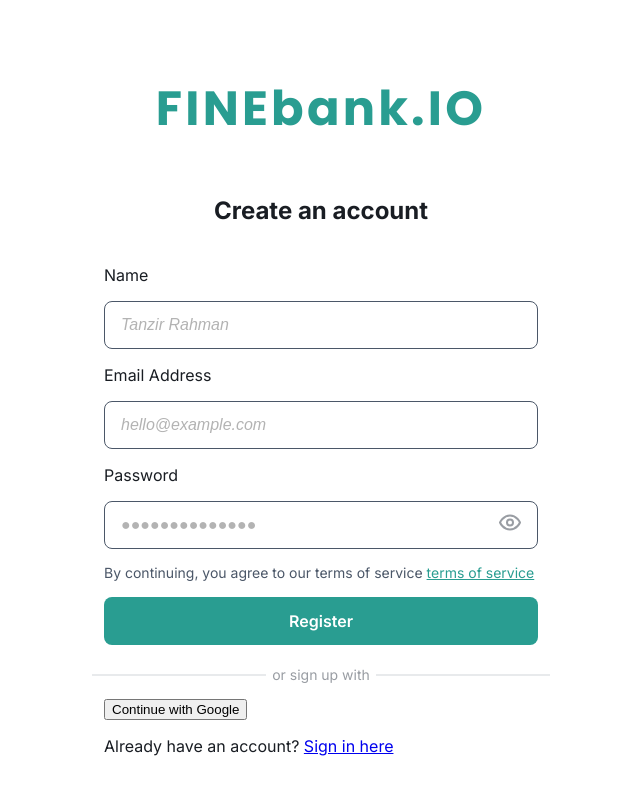
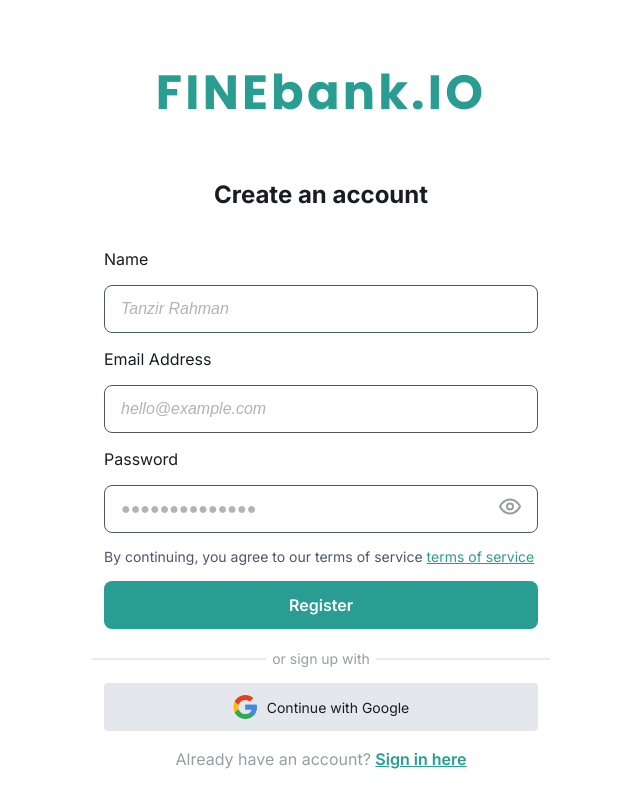
Before and after one commit to Matheuskocotem/FINEbank.IO, a Vue app: page /register in a window 1280 px wide. Shown: the top 808 px of the page, without its empty margins (319-959 px from the left). Built offline with nearby package versions, Linux system fonts and the light colour scheme.

Commit message:
Register ok style

```diff
--- a/src/views/auth/Register.vue
+++ b/src/views/auth/Register.vue
@@ -80,13 +80,18 @@
           or sign up with
         </p>
 
-        <button type="button" class="google-sognup">
+        <button type="button" class="google-signup">
+          <img
+          src="../img/Group.svg"
+          alt="Google Logo"
+          class="google-logo"
+          />
           Continue with Google
         </button>
 
-        <p class="text-base">
+        <p class="text-sign">
           Already have an account?
-          <router-link to="/login">Sign in here</router-link>
+          <router-link to="/login" class="sign-in-here-route">Sign in here</router-link>
         </p>
       </form>
     </section>
@@ -293,11 +298,63 @@ input::placeholder {
 }
 
 .or-sign::before {
-  left: -12px; /* Desloca mais para a esquerda */
+  left: -12px;
 }
 
 .or-sign::after {
-  right: -12px; /* Desloca mais para a direita */
+  right: -12px;
 }
 
+.google-signup {
+  display: flex;
+  align-items: center;
+  justify-content: center;
+  gap: 10px;
+  width: 100%;
+  height: 48px;
+  padding: 12px 16px;
+  background-color: var(--Gray-04, #E4E7EB);
+  border-radius: 4px;
+  font-family: 'Inter', sans-serif;
+  font-weight: 500;
+  font-size: 14px;
+  cursor: pointer;
+  transition: all 0.3s ease;
+  color: var(--Black, #191d23);
+  border: none;
+}
+
+.google-signup:hover {
+  background-color: #d1d5db;
+}
+
+.google-logo {
+  width: 24px;
+  height: 24px;
+  flex-shrink: 0;
+}
+
+.text-sign{
+  overflow: hidden;
+  color: var(--Gray-01, #999DA3);
+  text-align: center;
+  text-overflow: ellipsis;
+  white-space: nowrap;
+  font-family: Inter;
+  font-size: 16px;
+  font-style: normal;
+  font-weight: 400;
+  line-height: 24px;
+}
+
+.sign-in-here-route{
+  color: var(--Primary-color, #299D91);
+font-family: Inter;
+font-size: 16px;
+font-style: normal;
+font-weight: 600;
+line-height: 24px;
+}
+
+
 </style>
```
Also changed, not shown: src/views/img/Group.svg (added).
